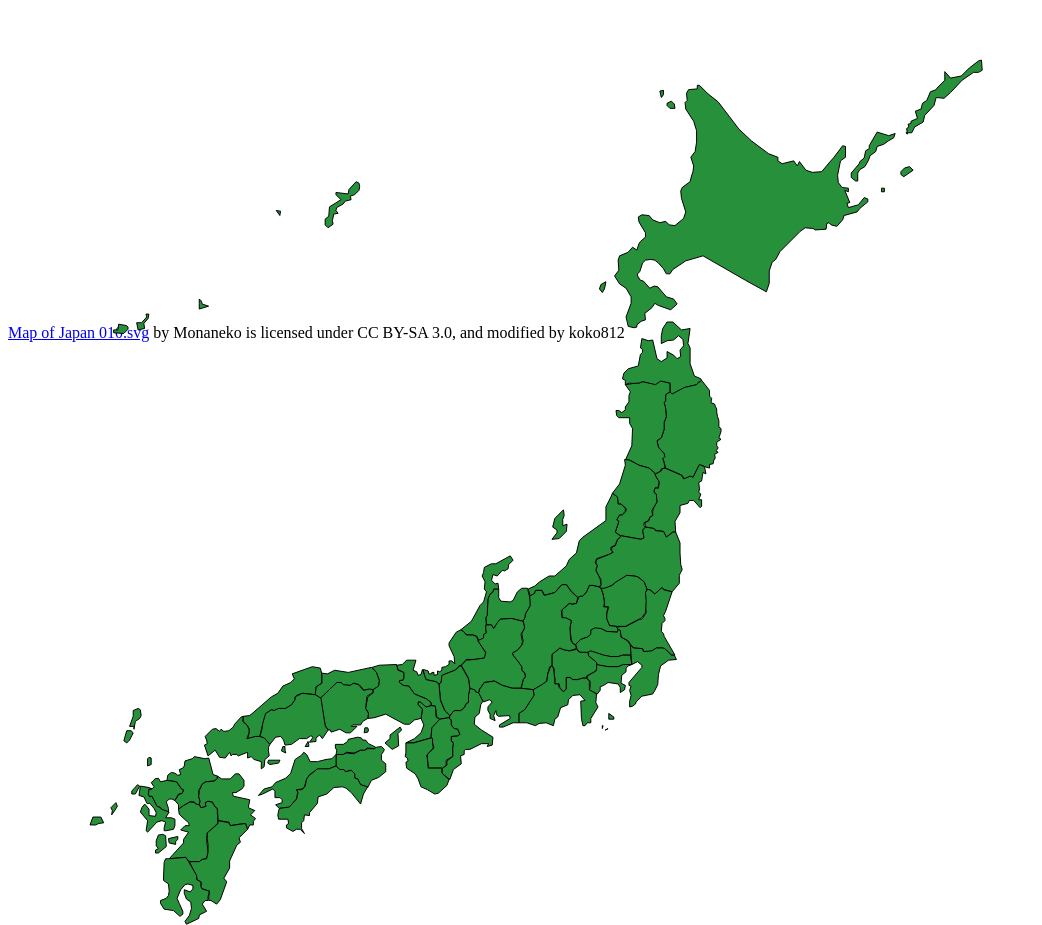
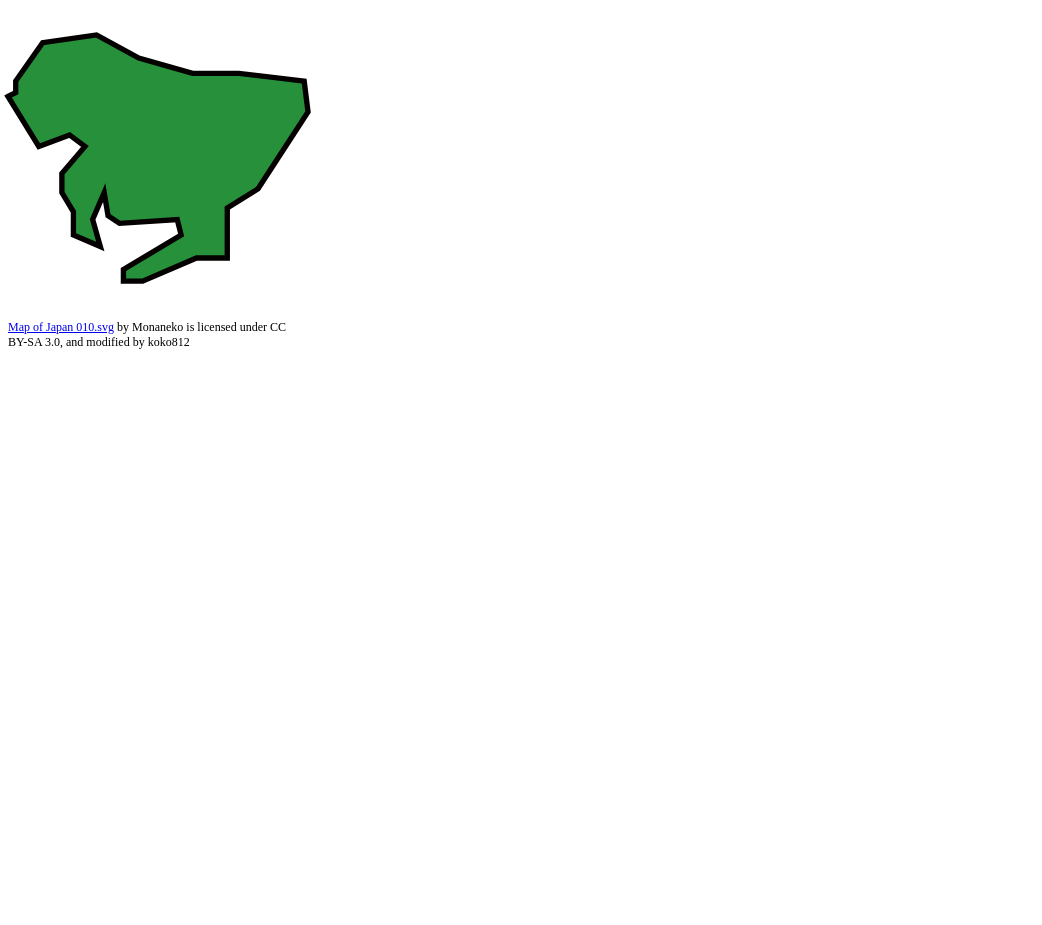
Before and after one commit to koko812/prefecture_quiz, a plain HTML site: page index.html in a window 1280 px wide. Shown: the top 925 px of the page, without its empty margins (0-1042 px from the left). After the commit the page ends 800 px from the top, so only its background shows below. Drawn offline with Linux system fonts and the light colour scheme.

Commit message:
Aichi disp!!

```diff
--- a/index.html
+++ b/index.html
@@ -19,7 +19,7 @@
             <!--    <path id="AREA" fill="none" stroke="#040000" stroke-width="2" d="M0.084,537.883c0,0,239.081,20.199,398.541-139.26
             C558.083,239.164,537.884,0.084,537.884,0.084" /> -->
             <g>
-                <g id="Hopporyodo">
+                <!--  <g id="Hopporyodo">
                     <path fill="#27903A" stroke="#040000"
                         d="M897.96,124.791h5.756l2.877-5.756l8.635-5.036l1.438-6.476l9.354-10.073l2.158-7.915
                     l7.916,0.719l6.475-5.756l11.512-12.231l11.513-7.915h5.037l3.598-2.159l-0.721-10.073l-2.877,0.72l-9.354,7.195l-7.915,7.914
@@ -31,7 +31,7 @@
                     <path fill="#27903A" stroke="#040000" d="M892.923,166.522l2.877,2.159l9.354-6.476l-3.596-3.597l-5.037,1.438l-3.598,3.598
                     V166.522z" />
                     <path fill="#27903A" stroke="#040000" d="M873.496,183.791h2.877v-3.597h-2.877V183.791z" />
-                </g>
+                </g> --->
                 <g id="Hokkaido">
                     <path fill="#27903A" stroke="#040000" d="M625.984,319.777l2.879-0.719v-2.159l4.316-3.598l4.317-1.439l-0.719-6.476l7.195-5.756
                     l2.877-4.317l3.598,2.158l12.23,4.317l6.477-5.756l-3.598-5.036l-7.195-2.159l-8.633-10.072l-3.598-0.72l-4.318,2.159
@@ -410,7 +410,7 @@
         </svg>
     </div>
 
-    <div>
+    <div style="width:300px; font-size: 12px;">
         <p>
             <a href="https://ja.m.wikipedia.org/wiki/%E3%83%95%E3%82%A1%E3%82%A4%E3%83%AB:Map_of_Japan_010.svg">Map of
                 Japan 010.svg</a> by Monaneko is licensed under CC BY-SA 3.0, and modified by koko812
--- a/main.js
+++ b/main.js
@@ -1,23 +1,58 @@
-const prefectureInfo = {}
-const prefectureNames = []
+const prefInfoMap = {}
+const prefNames = []
 
+let svg = null
 // main.js を保存しないまま進めると，console.log で main.js 404 が出てくるので注意（当たり前）
 const init = () => {
-    const svg = document.getElementsByTagName('svg')
+    svg = document.getElementsByTagName('svg')[0]
     const groups = document.getElementsByTagName('g')
 
     console.log(svg);
     console.log(groups);
 
+    const svgRect = svg.getBoundingClientRect()
+    console.log(svgRect);
+
     for (const group of groups) {
-        prefectureNames.push(group.id)
+        if(!group.id || group.id === 'Hopporyodo'){
+            continue
+        }
+        const rect = group.getBoundingClientRect()
+        const left = rect.left - svgRect.left
+        const top = rect.top - svgRect.top
+        const info = { left, top, width: rect.width, height: rect.height, element: group }
+
+        // prefectureInfo.push(info)  これだと後から参照しづらい
+        prefInfoMap[group.id] = info
+        prefNames.push(group.id)
     }
-    console.log(prefectureNames);
+    console.log(prefNames);
     // ここから何をすればいいかわからない
     // 愛知県だけを表示したいので，それ以外を消せばいいのだが
     // 同時に大きさとかもとっていきたいという話
 }
 
+const showPref = (id) => {
+    for (const name of prefNames) {
+        prefInfoMap[name].element.style.opacity = 0
+    }
+    console.log(id);
+
+    //prefInfoMap[id] = {top:0, left:0, height:300, width:300, element:prefInfoMap[id]}
+    // これだと愛知県は動いてくれなかった・・・，translate を使うのがいいらしい？（なぜ動かないかはわからない）
+    const {left, top, width, height, element} = prefInfoMap[id]
+    element.style.opacity = 1
+    element.style.transform = `translate(${-left}px, ${-top}px)`
+    console.log(left, top);
+
+    // なぜこの viewBox をいじると表示がデカくなるのかがわからない
+    svg.setAttribute("viewBox", `0,0,${width},${height}`)
+    svg.setAttribute("width", '300')
+    svg.setAttribute("height",'300')
+}
+
+
 window.onload = () => {
     init()
+    showPref('Aichi')
 }
```
